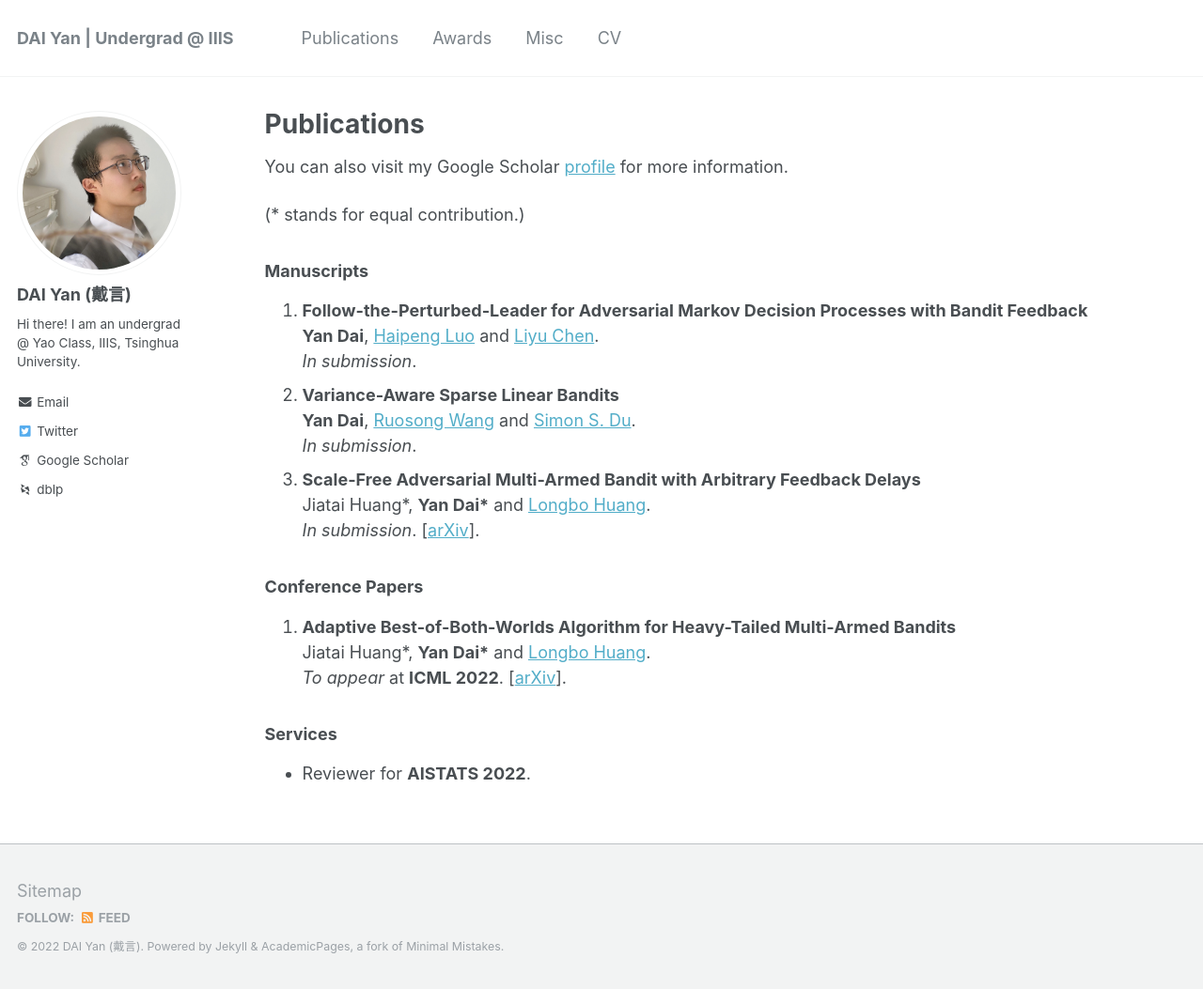
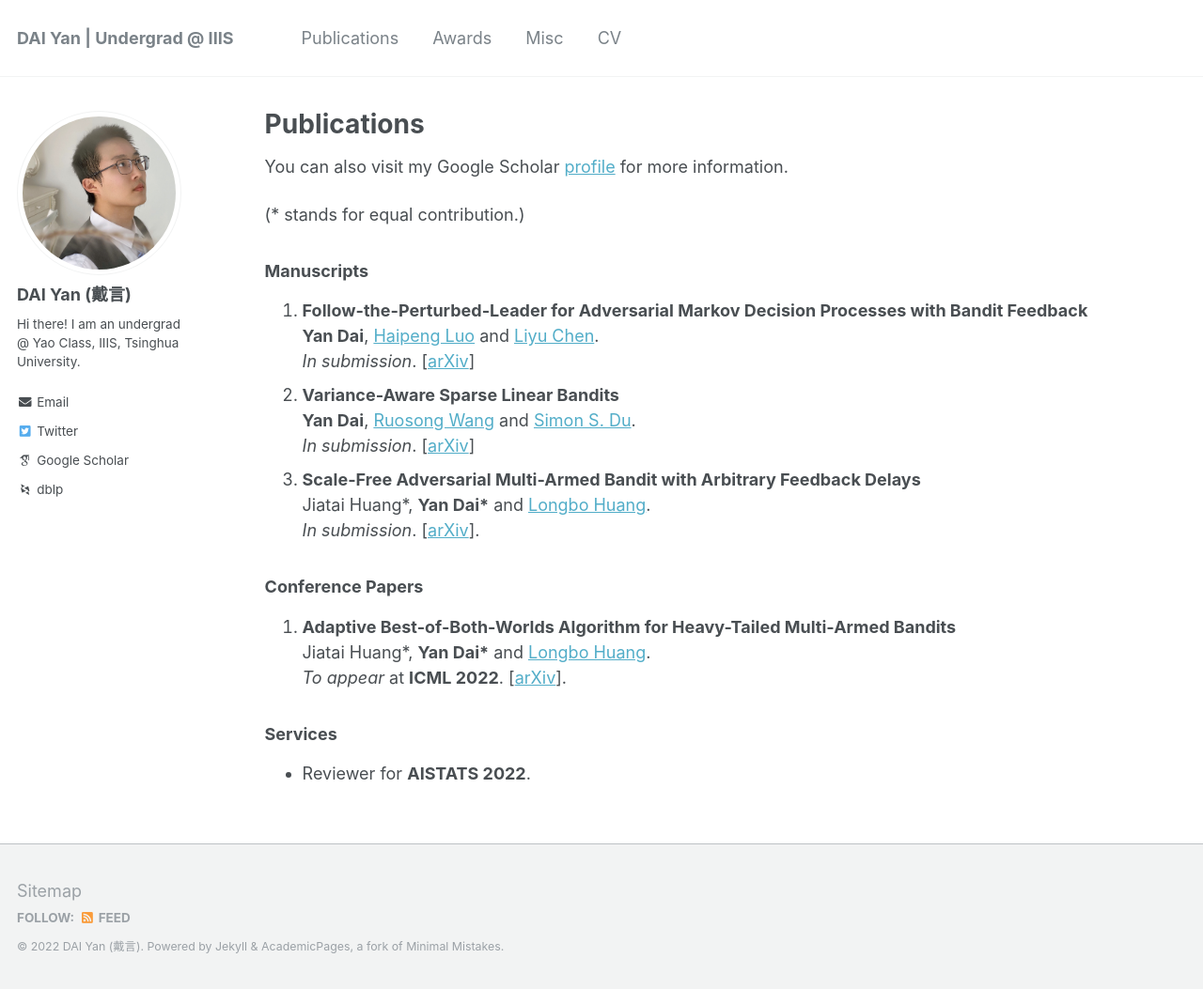
Before and after one commit to yandaichn/yandaichn.github.io, a Jekyll site: the page built from _pages/publications.md, in a window 1280 px wide and 1053 px high. Shown: the whole window at 94% size. Built offline with Jekyll 4.4.1, drawn with Linux system fonts in a browser that asks for light colours; some web fonts are replaced.

Commit message:
Update CV

```diff
--- a/_pages/publications.md
+++ b/_pages/publications.md
@@ -13,10 +13,10 @@ You can also visit my Google Scholar [profile](https://scholar.google.com/citati
 
 1. **Follow-the-Perturbed-Leader for Adversarial Markov Decision Processes with Bandit Feedback**
 **Yan Dai**, [Haipeng Luo](https://haipeng-luo.net/) and [Liyu Chen](https://lchenat.github.io/).
-*In submission*.
+*In submission*. \[[arXiv](https://arxiv.org/abs/2205.13451)\]
 1. **Variance-Aware Sparse Linear Bandits**
 **Yan Dai**, [Ruosong Wang](https://www.cs.cmu.edu/~ruosongw/) and [Simon S. Du](https://simonshaoleidu.com/).
-*In submission*.
+*In submission*. \[[arXiv](https://arxiv.org/abs/2205.13450)\]
 1. **Scale-Free Adversarial Multi-Armed Bandit with Arbitrary Feedback Delays**
 Jiatai Huang\*, **Yan Dai\*** and [Longbo Huang](https://people.iiis.tsinghua.edu.cn/~huang/).
 *In submission*. \[[arXiv](https://arxiv.org/abs/2110.13400)\].
```
Also changed, not shown: 2 other files.
